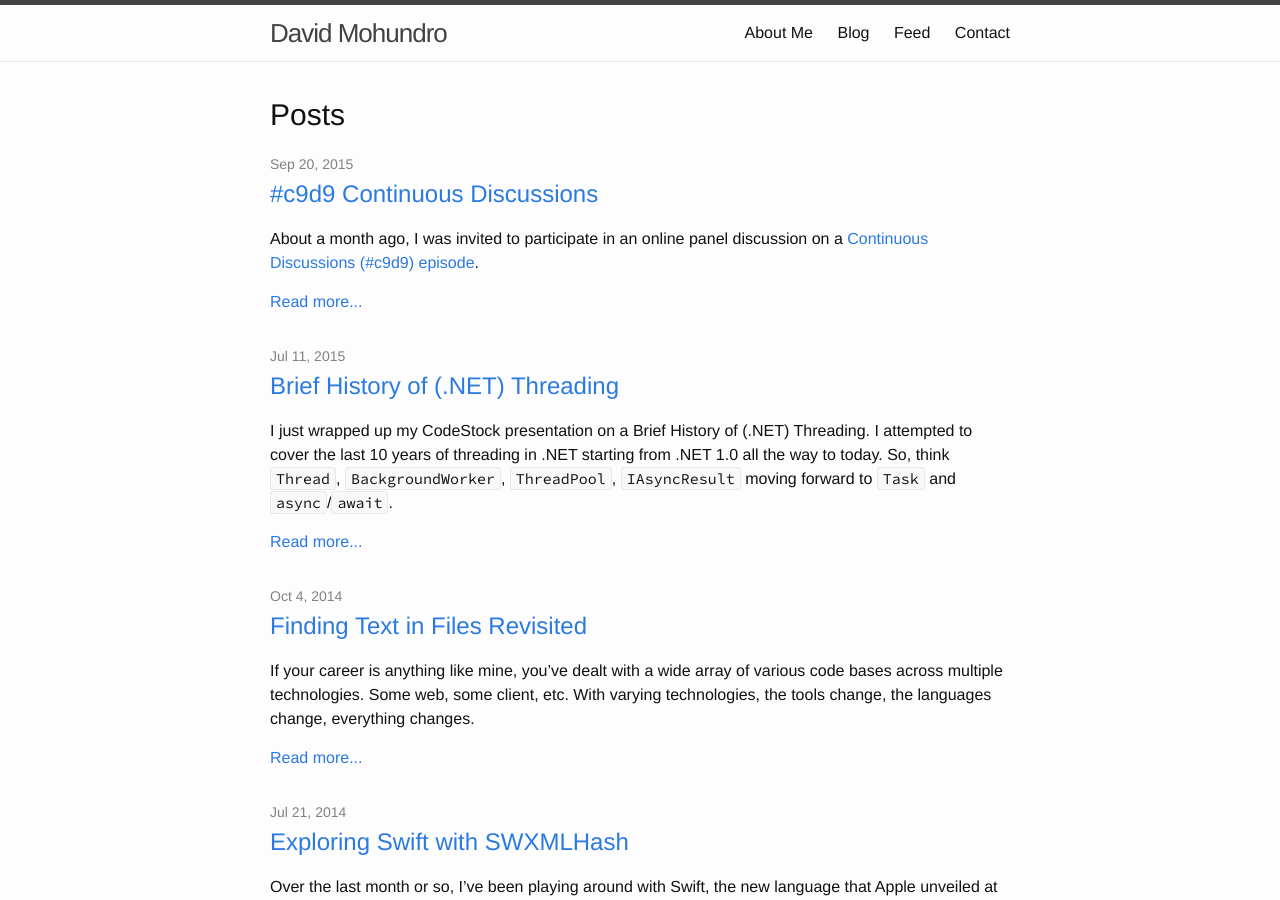
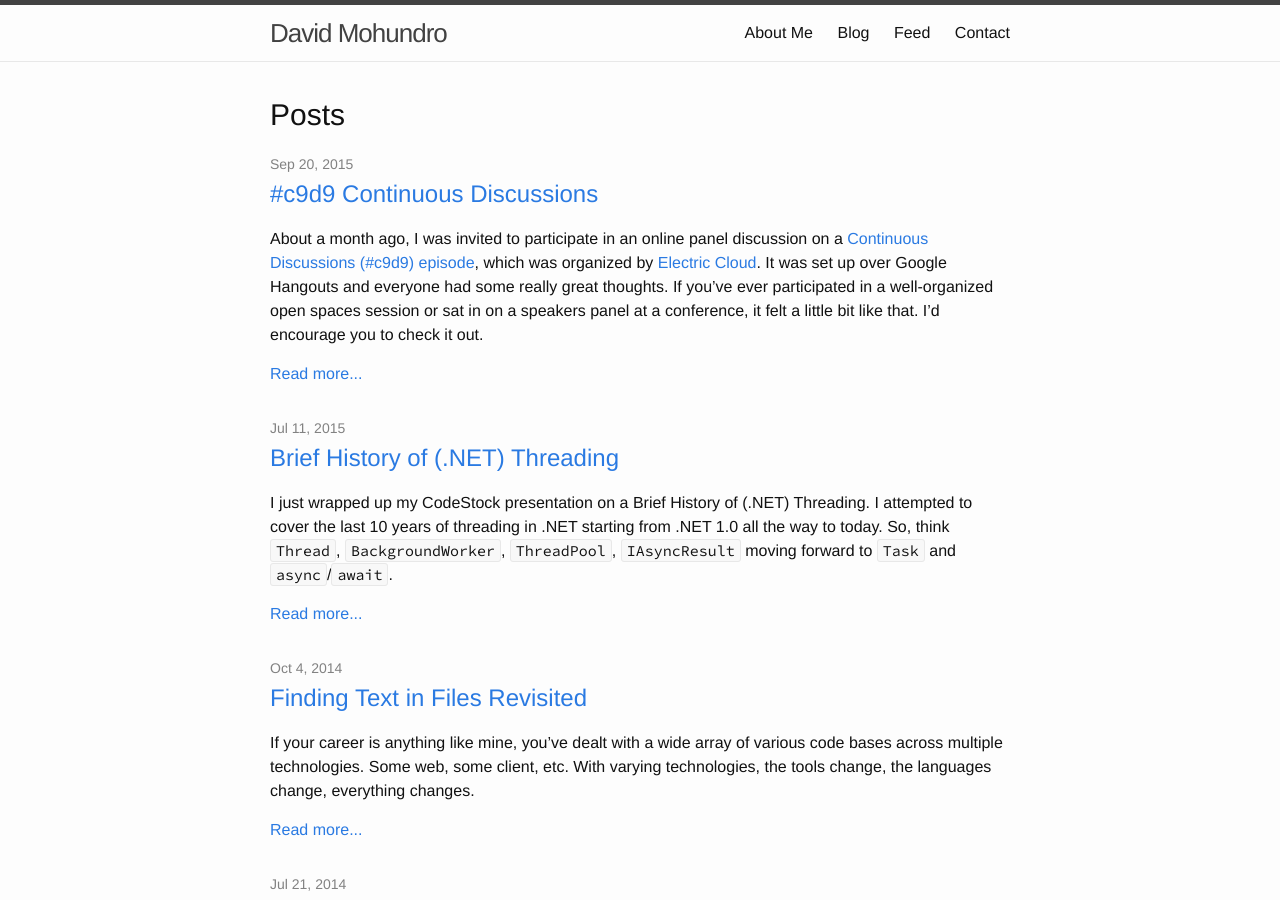
Before and after one commit to drmohundro/drmohundro.github.io, a Jekyll site: the page built from blog/index.html, in a window 1280 px wide and 900 px high. Built offline with Jekyll 4.4.1, drawn with Linux system fonts in a browser that asks for light colours; the list of posts is cut into pages by our own code.

Commit message:
Clarified a few points in the c9d9 post

```diff
--- a/_posts/2015-09-20-c9d9-continuous-discussions.markdown
+++ b/_posts/2015-09-20-c9d9-continuous-discussions.markdown
@@ -5,13 +5,13 @@ date: 2015/09/20
 category: blog
 ---
 
-About a month ago, I was invited to participate in an online panel discussion on a [Continuous Discussions (#c9d9) episode](http://electric-cloud.com/lp/continuous-discussions/).
+About a month ago, I was invited to participate in an online panel discussion on a [Continuous Discussions (#c9d9) episode](http://electric-cloud.com/lp/continuous-discussions/), which was organized by [Electric Cloud](http://electric-cloud.com/powering-continuous-delivery/). It was set up over Google Hangouts and everyone had some really great thoughts. If you've ever participated in a well-organized open spaces session or sat in on a speakers panel at a conference, it felt a little bit like that. I'd encourage you to check it out.
 
 You can see a recording of the panel here:
 
 <iframe width="560" height="315" src="https://www.youtube.com/embed/HkLuAOXxuLs" frameborder="0" allowfullscreen></iframe>
 
-I've included a brief overview of my thoughts below.
+I've included a brief overview of my thoughts and comments from the panel below.
 
 ## Culture and team structure
 
```
Also changed, not shown: other parts of _posts/2015-09-20-c9d9-continuous-discussions.markdown (+1 -1 lines).
